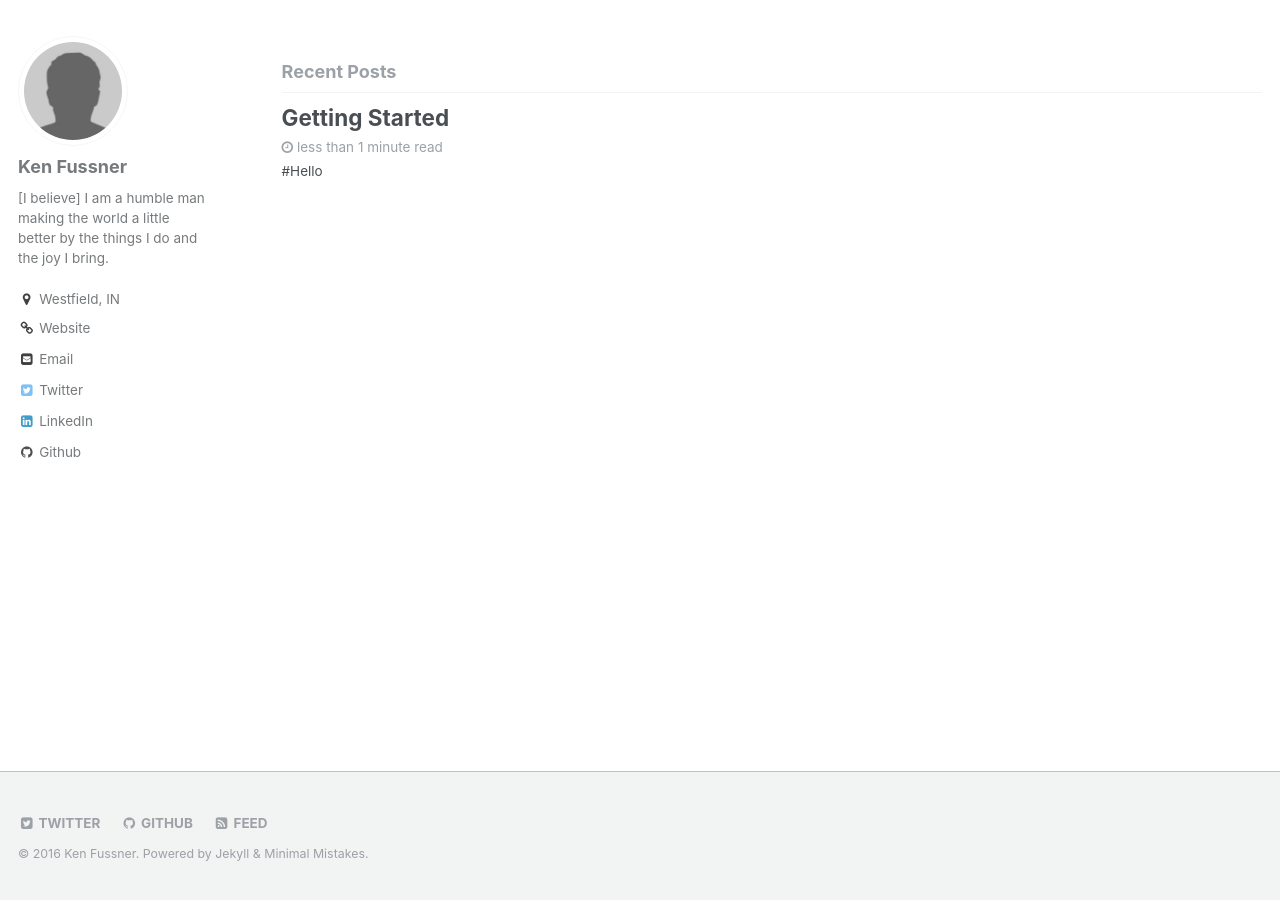
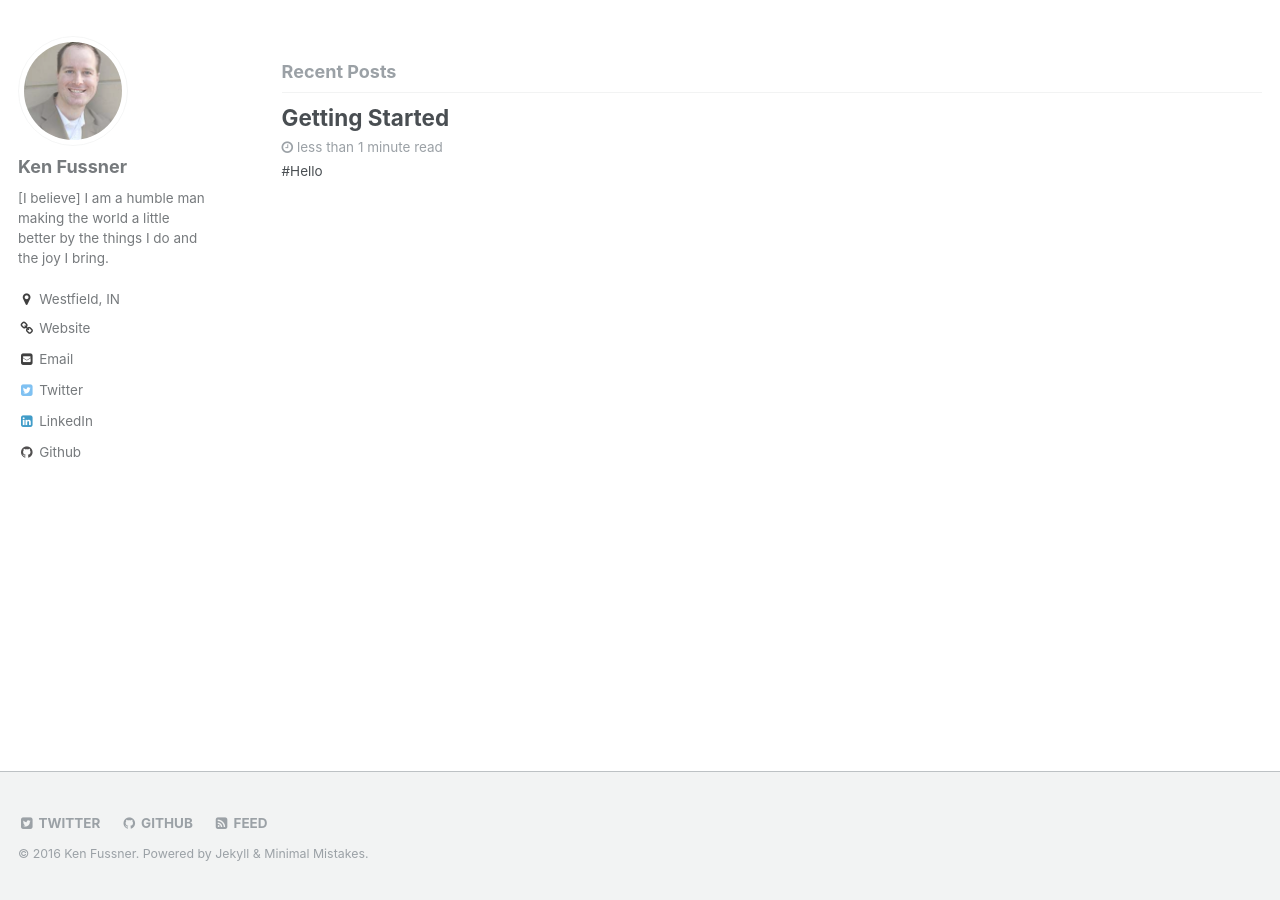
Before and after one commit to kenfussner/kenfussner.github.io, a Jekyll site: the page built from index.html, in a window 1280 px wide. Built offline with Jekyll 4.4.1, drawn with Linux system fonts in a browser that asks for light colours; the list of posts is cut into pages by our own code.

Commit message:
Update bio picture

```diff
--- a/_config.yml
+++ b/_config.yml
@@ -78,7 +78,7 @@ analytics:
 # Site Author
 author:
   name             : "Ken Fussner"
-  avatar           : "bio-photo.jpg"
+  avatar           : "avatar-kenfussner.jpg"
   bio              : "[I believe] I am a humble man making the world a little better by the things I do and the joy I bring."
   location         : "Westfield, IN"
   email            : "ken@fussner.us"
```
Also changed, not shown: images/avatar-kenfussner.jpg (added).
